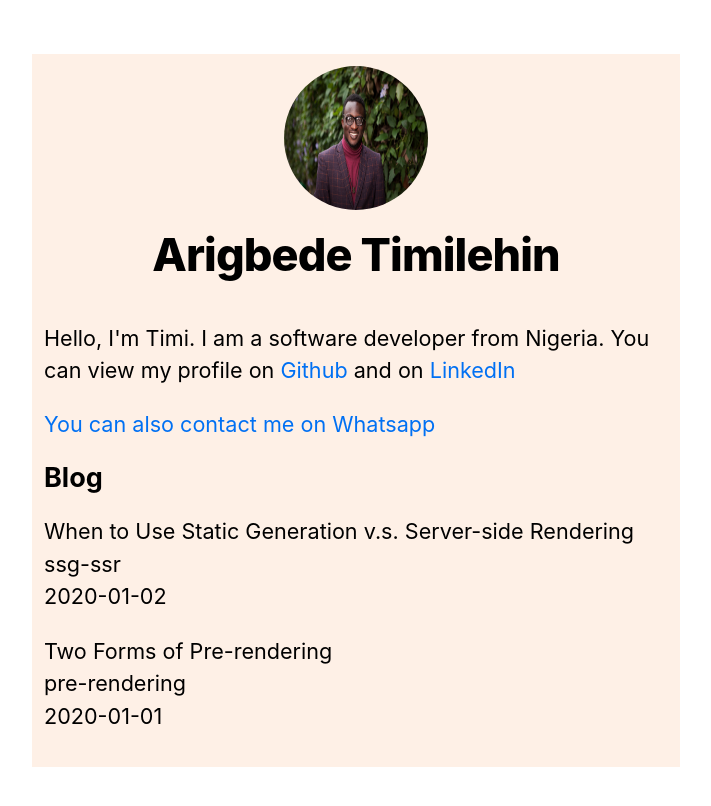
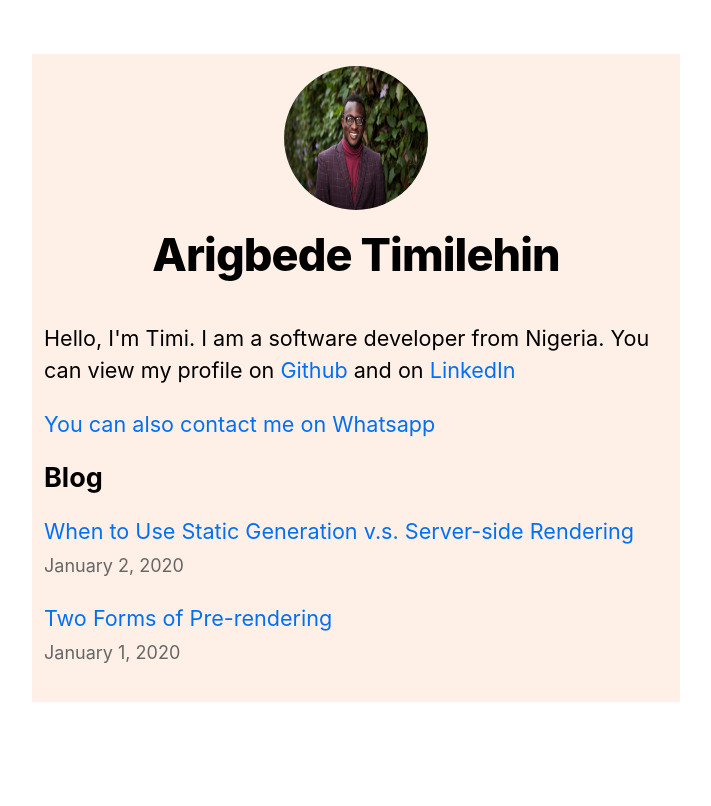
Before and after one commit to Harrytimbog/nextjs-blog, a Next.js app: page / in a window 1280 px wide. Shown: the top 806 px of the page, without its empty margins (284-995 px from the left). Built offline with nearby package versions, Linux system fonts and the light colour scheme.

Commit message:
Polish pages

```diff
--- /dev/null
+++ b/components/date.js
@@ -0,0 +1,6 @@
+import { parseISO, format } from "date-fns";
+
+export default function Date({ dateString }) {
+  const date = parseISO(dateString);
+  return <time dateTime={dateString}>{format(date, "LLLL d, yyyy")}</time>;
+}
--- a/package.json
+++ b/package.json
@@ -6,6 +6,7 @@
     "start": "next start"
   },
   "dependencies": {
+    "date-fns": "^2.26.0",
     "gray-matter": "^4.0.3",
     "next": "latest",
     "react": "17.0.2",
--- a/pages/index.js
+++ b/pages/index.js
@@ -1,3 +1,5 @@
+import Link from "next/link";
+import Date from "../components/date";
 import Head from "next/head";
 import Layout, { siteTitle } from "../components/layout";
 import utilStyles from "../styles/utils.module.css";
@@ -12,7 +14,6 @@
     },
   };
 }
-
 
 export default function Home({ allPostsData }) {
   return (
@@ -40,11 +41,13 @@
         <ul className={utilStyles.list}>
           {allPostsData.map(({ id, date, title }) => (
             <li className={utilStyles.listItem} key={id}>
-              {title}
+              <Link href={`/posts/${id}`}>
+                <a>{title}</a>
+              </Link>
               <br />
-              {id}
-              <br />
-              {date}
+              <small className={utilStyles.lightText}>
+                <Date dateString={date} />
+              </small>
             </li>
           ))}
         </ul>
```
Also changed, not shown: pages/posts/[id].js (+14 -7 lines), 1 other file (tests, documents, lock files or other folders).
